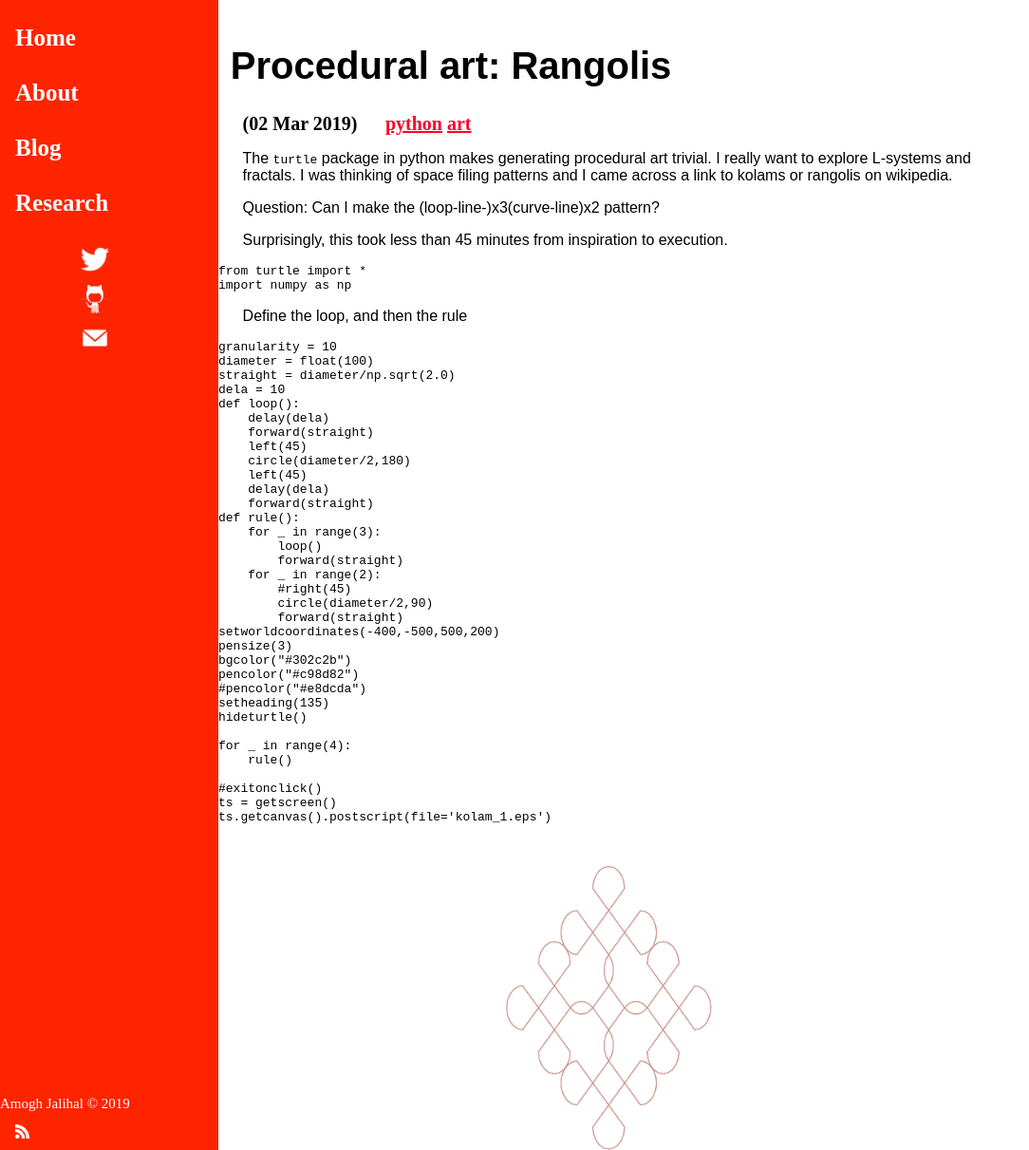
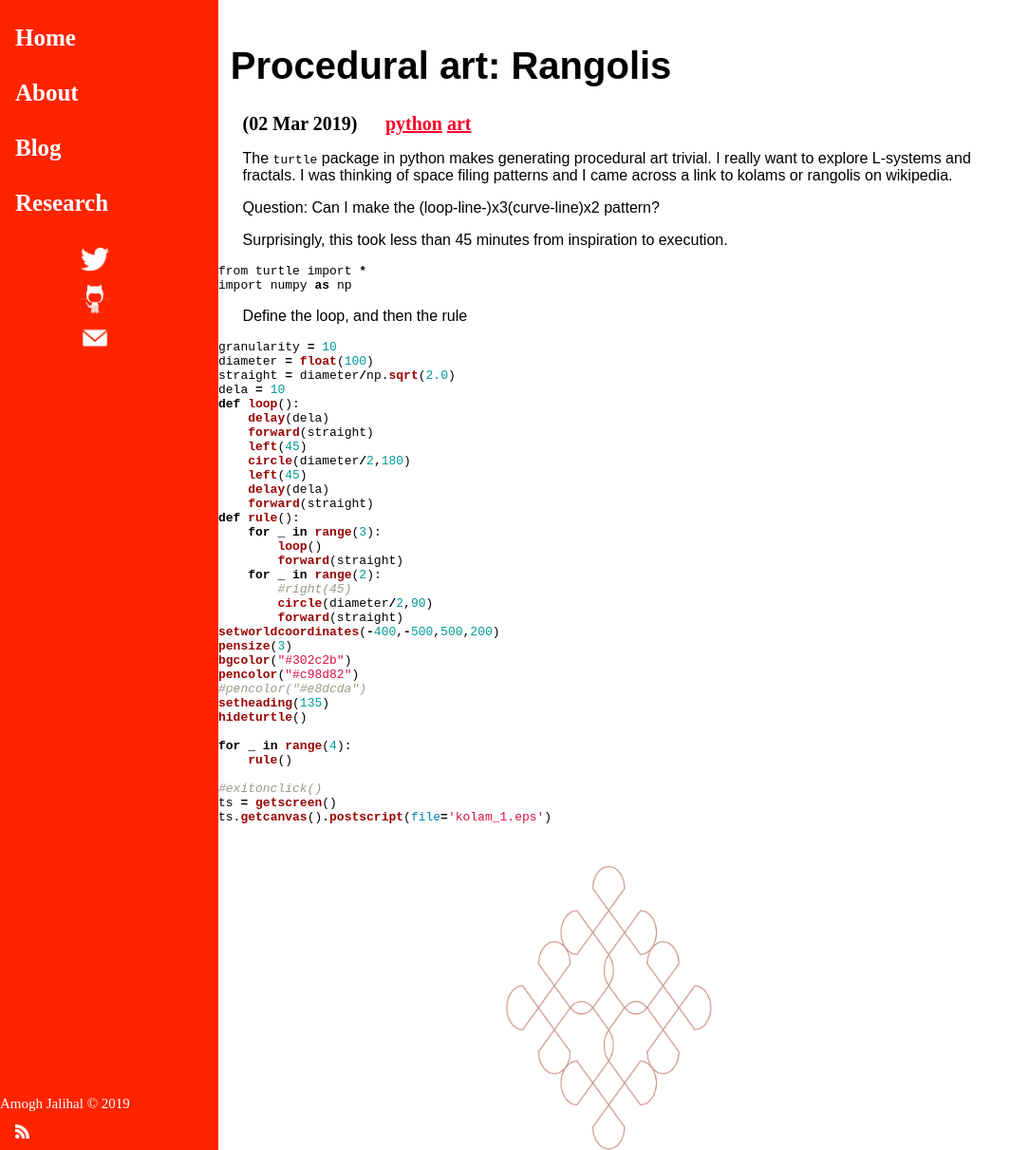
Before and after one commit to amoghpj/amoghpj.github.io, a Jekyll site: the page built from _posts/2019-03-02-rangoli-1.md, in a window 1280 px wide. Shown: the whole page at 95% size, without its empty margins (0-1084 px from the left). Built offline with Jekyll 4.4.1, drawn with Linux system fonts in a browser that asks for light colours; comment, search, counter and statistics services are not loaded.

Commit message:
Update main.scss to highlight syntax

````diff
--- a/_config.yml
+++ b/_config.yml
@@ -29,6 +29,7 @@
 # Build settings
 
 highlighter: rouge
+
 plugins:
   - jekyll-feed
 disqus: amoghpj
--- a/_layouts/default.html
+++ b/_layouts/default.html
@@ -29,8 +29,5 @@
     <div class="default">
       {{ content }}
     </div>
-      <br>
-
-
   </body>
 </html>
--- a/_posts/2019-03-02-rangoli-1.md
+++ b/_posts/2019-03-02-rangoli-1.md
@@ -17,44 +16,48 @@
 
 Surprisingly, this took less than 45 minutes from inspiration to execution.
 
-    from turtle import *
-    import numpy as np
+```python
+from turtle import *
+import numpy as np
+```
 
 Define the loop, and then the rule
 
-    granularity = 10
-    diameter = float(100)
-    straight = diameter/np.sqrt(2.0)
-    dela = 10
-    def loop():
-        delay(dela)
+```python
+granularity = 10
+diameter = float(100)
+straight = diameter/np.sqrt(2.0)
+dela = 10
+def loop():
+    delay(dela)
+    forward(straight)
+    left(45)
+    circle(diameter/2,180)
+    left(45)
+    delay(dela)
+    forward(straight)
+def rule():
+    for _ in range(3):
+        loop()
         forward(straight)
-        left(45)
-        circle(diameter/2,180)
-        left(45)
-        delay(dela)
+    for _ in range(2):
+        #right(45)
+        circle(diameter/2,90)
         forward(straight)
-    def rule():
-        for _ in range(3):
-            loop()
-            forward(straight)
-        for _ in range(2):
-            #right(45)
-            circle(diameter/2,90)
-            forward(straight)
-    setworldcoordinates(-400,-500,500,200)
-    pensize(3)
-    bgcolor("#302c2b")
-    pencolor("#c98d82")
-    #pencolor("#e8dcda")
-    setheading(135)
-    hideturtle()
+setworldcoordinates(-400,-500,500,200)
+pensize(3)
+bgcolor("#302c2b")
+pencolor("#c98d82")
+#pencolor("#e8dcda")
+setheading(135)
+hideturtle()
 
-    for _ in range(4):
-        rule()
+for _ in range(4):
+    rule()
 
-    #exitonclick()
-    ts = getscreen()
-    ts.getcanvas().postscript(file='kolam_1.eps')
+#exitonclick()
+ts = getscreen()
+ts.getcanvas().postscript(file='kolam_1.eps')
+```
 
 ![rangoli](/assets/images/kolam_1.png)
--- a/_sass/main.scss
+++ b/_sass/main.scss
@@ -132,3 +132,65 @@
     z-index: 1; /* Stay on top */
     color: #ffffff;
 }
+
+
+.highlight  { background: #ffffff; }
+.highlight .c { color: #999988; font-style: italic } /* Comment */
+.highlight .err { color: #a61717; background-color: #e3d2d2 } /* Error */
+.highlight .k { font-weight: bold } /* Keyword */
+.highlight .o { font-weight: bold } /* Operator */
+.highlight .cm { color: #999988; font-style: italic } /* Comment.Multiline */
+.highlight .cp { color: #999999; font-weight: bold } /* Comment.Preproc */
+.highlight .c1 { color: #999988; font-style: italic } /* Comment.Single */
+.highlight .cs { color: #999999; font-weight: bold; font-style: italic } /* Comment.Special */
+.highlight .gd { color: #000000; background-color: #ffdddd } /* Generic.Deleted */
+.highlight .gd .x { color: #000000; background-color: #ffaaaa } /* Generic.Deleted.Specific */
+.highlight .ge { font-style: italic } /* Generic.Emph */
+.highlight .gr { color: #aa0000 } /* Generic.Error */
+.highlight .gh { color: #999999 } /* Generic.Heading */
+.highlight .gi { color: #000000; background-color: #ddffdd } /* Generic.Inserted */
+.highlight .gi .x { color: #000000; background-color: #aaffaa } /* Generic.Inserted.Specific */
+.highlight .go { color: #888888 } /* Generic.Output */
+.highlight .gp { color: #555555 } /* Generic.Prompt */
+.highlight .gs { font-weight: bold } /* Generic.Strong */
+.highlight .gu { color: #aaaaaa } /* Generic.Subheading */
+.highlight .gt { color: #aa0000 } /* Generic.Traceback */
+.highlight .kc { font-weight: bold } /* Keyword.Constant */
+.highlight .kd { font-weight: bold } /* Keyword.Declaration */
+.highlight .kp { font-weight: bold } /* Keyword.Pseudo */
+.highlight .kr { font-weight: bold } /* Keyword.Reserved */
+.highlight .kt { color: #445588; font-weight: bold } /* Keyword.Type */
+.highlight .m { color: #009999 } /* Literal.Number */
+.highlight .s { color: #d14 } /* Literal.String */
+.highlight .na { color: #008080 } /* Name.Attribute */
+.highlight .nb { color: #0086B3 } /* Name.Builtin */
+.highlight .nc { color: #445588; font-weight: bold } /* Name.Class */
+.highlight .no { color: #008080 } /* Name.Constant */
+.highlight .ni { color: #800080 } /* Name.Entity */
+.highlight .ne { color: #990000; font-weight: bold } /* Name.Exception */
+.highlight .nf { color: #990000; font-weight: bold } /* Name.Function */
+.highlight .nn { color: #555555 } /* Name.Namespace */
+.highlight .nt { color: #000080 } /* Name.Tag */
+.highlight .nv { color: #008080 } /* Name.Variable */
+.highlight .ow { font-weight: bold } /* Operator.Word */
+.highlight .w { color: #bbbbbb } /* Text.Whitespace */
+.highlight .mf { color: #009999 } /* Literal.Number.Float */
+.highlight .mh { color: #009999 } /* Literal.Number.Hex */
+.highlight .mi { color: #009999 } /* Literal.Number.Integer */
+.highlight .mo { color: #009999 } /* Literal.Number.Oct */
+.highlight .sb { color: #d14 } /* Literal.String.Backtick */
+.highlight .sc { color: #d14 } /* Literal.String.Char */
+.highlight .sd { color: #d14 } /* Literal.String.Doc */
+.highlight .s2 { color: #d14 } /* Literal.String.Double */
+.highlight .se { color: #d14 } /* Literal.String.Escape */
+.highlight .sh { color: #d14 } /* Literal.String.Heredoc */
+.highlight .si { color: #d14 } /* Literal.String.Interpol */
+.highlight .sx { color: #d14 } /* Literal.String.Other */
+.highlight .sr { color: #009926 } /* Literal.String.Regex */
+.highlight .s1 { color: #d14 } /* Literal.String.Single */
+.highlight .ss { color: #990073 } /* Literal.String.Symbol */
+.highlight .bp { color: #999999 } /* Name.Builtin.Pseudo */
+.highlight .vc { color: #008080 } /* Name.Variable.Class */
+.highlight .vg { color: #008080 } /* Name.Variable.Global */
+.highlight .vi { color: #008080 } /* Name.Variable.Instance */
+.highlight .il { color: #009999 } /* Literal.Number.Integer.Long */
````
Also changed, not shown: other parts of _posts/2019-03-02-rangoli-1.md (+0 -1 lines).
